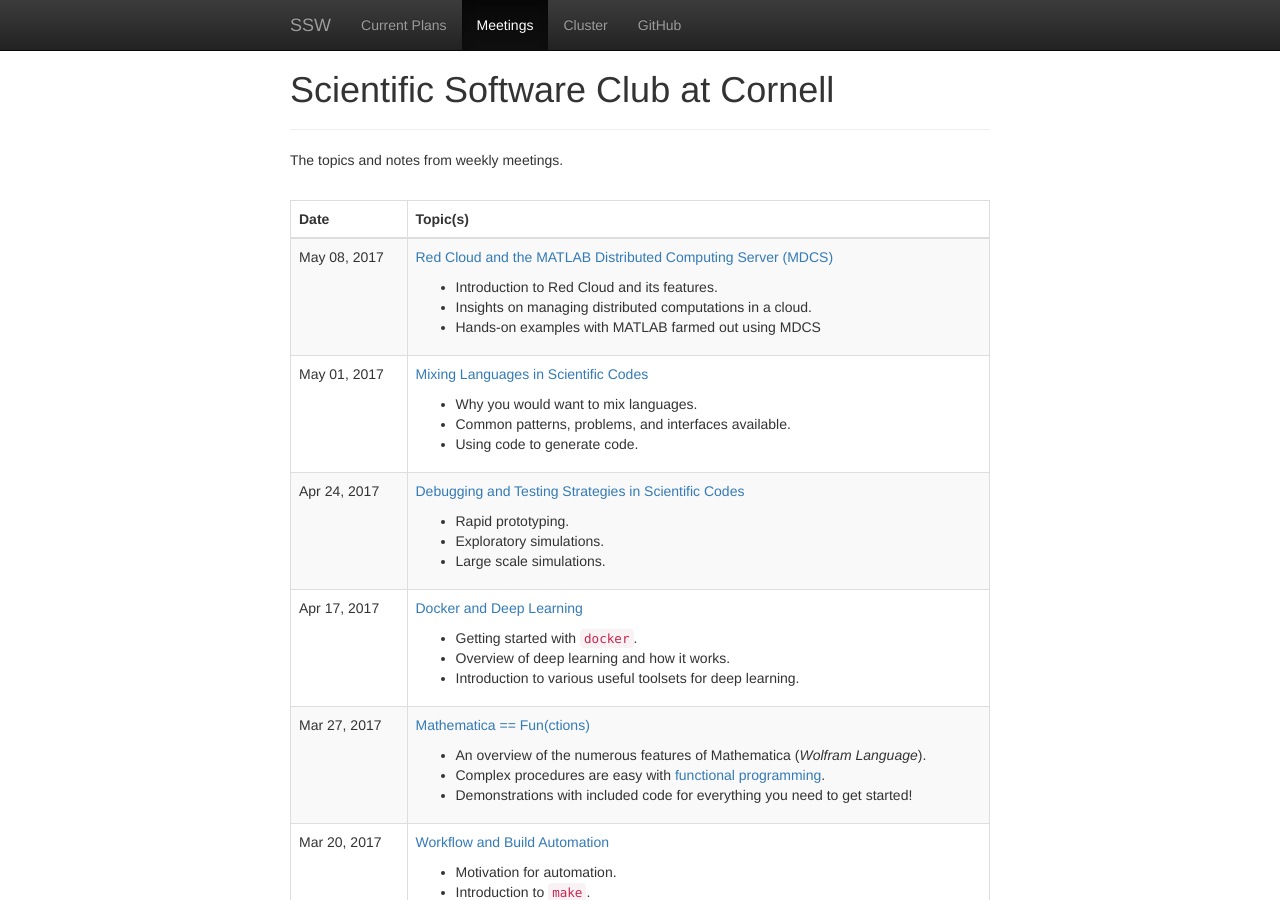
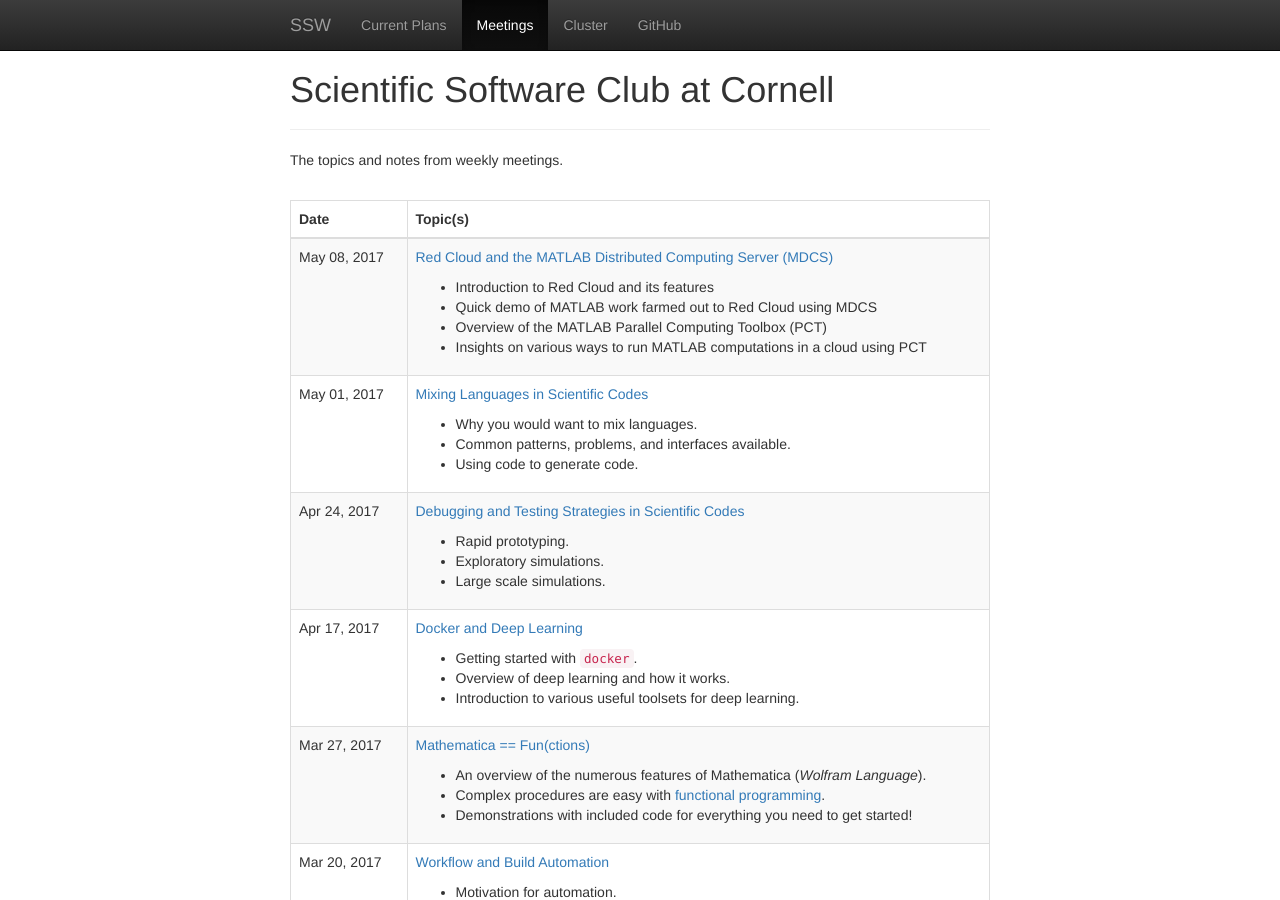
Before and after one commit to cornell-ssw/cornell-ssw.github.io, a Jekyll site: the page built from meetings.html, in a window 1280 px wide and 900 px high. Built offline with Jekyll 4.4.1, drawn with Linux system fonts in a browser that asks for light colours; nearby versions of some CDN libraries.

Commit message:
updated bullet points from steve

```diff
--- a/_data/meetings.yml
+++ b/_data/meetings.yml
@@ -5,9 +5,10 @@
   info: >
     <a href="/meetings/2017-05-08">Red Cloud and the MATLAB Distributed Computing Server (MDCS)</a>
   brief:
-    - Introduction to Red Cloud and its features.
-    - Insights on managing distributed computations in a cloud.
-    - Hands-on examples with MATLAB farmed out using MDCS
+    - Introduction to Red Cloud and its features
+    - Quick demo of MATLAB work farmed out to Red Cloud using MDCS
+    - Overview of the MATLAB Parallel Computing Toolbox (PCT)
+    - Insights on various ways to run MATLAB computations in a cloud using PCT
 # Week 20
 ################################################################################
 -
--- a/meetings/2017-05-08.md
+++ b/meetings/2017-05-08.md
@@ -12,9 +12,10 @@ speakers:
 --------------------------------------------------------------------------------
 
 - [Red Cloud and the MATLAB Distributed Computing Server (MDCS)](#red-cloud-and-the-matlab-distributed-computing-server-mdcs)
-    - Introduction to Red Cloud and its features.
-    - Insights on managing distributed computations in a cloud.
-    - Hands-on examples with MATLAB farmed out using MDCS
+    - Introduction to Red Cloud and its features
+    - Quick demo of MATLAB work farmed out to Red Cloud using MDCS
+    - Overview of the MATLAB Parallel Computing Toolbox (PCT)
+    - Insights on various ways to run MATLAB computations in a cloud using PCT
 
 # Red Cloud and the MATLAB Distributed Computing Server (MDCS)
 --------------------------------------------------------------------------------
```
